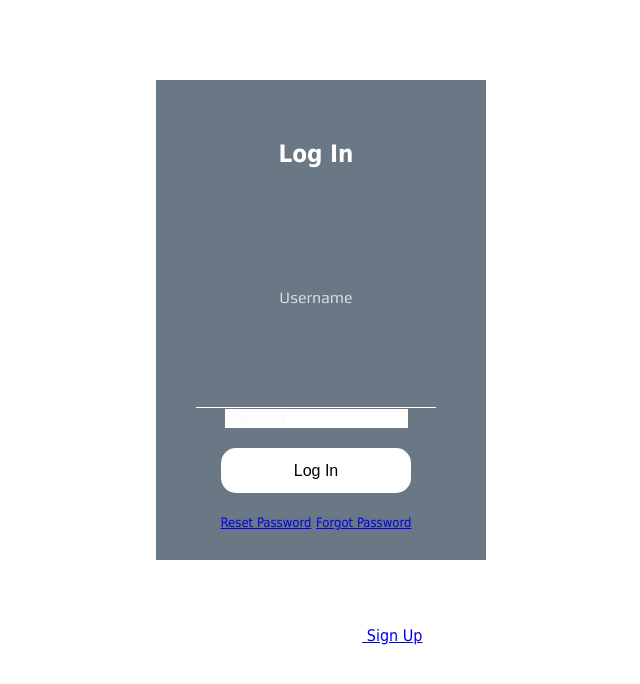
After one commit to JasoDing/ecommerce-website-clone, a PHP site: page /login.html in a window 1280 px wide. The commit adds this page. Shown: the top 684 px of the page, without its empty margins (32-672 px from the left). Run offline with PHP 8.4, Linux system fonts and the light colour scheme.

Commit message:
working on the login page

```diff
--- /dev/null
+++ b/assets/login.css
@@ -0,0 +1,68 @@
+body{
+    font-family: Tahoma, Geneva, sans-serif;
+    color: #fff;
+    background: url("");
+    background-size: cover;
+}
+
+.signin{
+    background: rgba(44, 62, 80, 0.7);
+    padding: 40px;
+    width: 250px;
+    margin: auto;
+    margin-top: 80px;
+    height: 400px;
+    margin-left: 180px;
+}
+
+form{
+    width: 240px;
+    text-align: center;
+}
+
+input[type=text]{
+    width: 240px;
+    text-align: center;
+    background: transparent;
+    border: none;
+    border-bottom: 1px solid #fff;
+    font-family: 'Play', sans-serif;
+    font-size: 16px;
+    font-weight: 200px;
+    padding: 100px 0;
+    transition: border 0.5s;
+    outline: none;
+    color: #fff;
+}
+
+input[type=button]{
+    border: none;
+    width: 190px;
+    background: white;
+    color: #000;
+    font-size: 16px;
+    line-height: 25px;
+    padding: 10px 0;
+    border-radius: 15px;
+    cursor: pointer;
+}
+
+input[type=button]:hover{
+    color: #fff;
+    background-color: black;
+}
+
+a:hover{
+    color: skyblue;
+}
+
+.container{
+    display: flex;
+    flex-direction: row;
+    width: 100%;
+}
+
+::placeholder{
+    color: aliceblue;
+    opacity: 0.8;
+}
--- a/main.css
+++ b/assets/main.css
@@ -59,7 +59,7 @@ body {
 /* --------------- Hero ---------------- */
 .hero {
   min-height: calc(100vh - 60px);
-  background: url("./images/hero-bcg.jpeg") center/cover no-repeat;
+  background: url("../images/hero-bcg.jpeg") center/cover no-repeat;
   display: flex;
   align-items: center;
   justify-content: center;
--- a/index.php
+++ b/index.html
@@ -8,7 +8,7 @@
     <script src="https://kit.fontawesome.com/69ba4cb72d.js"></script>
 
     <!-- css -->
-    <link rel="stylesheet" href="main.css">
+    <link rel="stylesheet" href="assets/main.css">
 </head>
 <body>
 
--- a/js/login.js
+++ b/js/login.js
@@ -3,3 +3,19 @@ function getInfo(){
     var password = document.getElementById("password").value;
     console.log("Your username is: " + username + "and your password is: " + password);
 }
+
+function GetUserInfo(){
+    var request_url = '';
+
+    $.ajax({
+        url: request_url,
+        type: "POST",
+        dataType: "html",
+        success: function(response){
+            // Do something with your response here
+            alert(response);
+        }
+    });
+}
+
+console.log(GetUserInfo());
--- /dev/null
+++ b/login.html
@@ -0,0 +1,38 @@
+<!DOCTYPE html>
+<html>
+<head>
+    <meta http-equiv="content-type" content="text/html; charset=UTF-8" />
+    <title>Login Page</title>
+
+    <link href="assets/login.css" rel="stylesheet" type="text/css" />
+    <link href="https://fonts.googleapis.com/css?family=Play" rel="stylesheet" />
+</head>
+<body>
+
+    <div class="signin">
+        <form>
+            <h2 style="color: white">Log In</h2>
+            <input type="text" name="username" placeholder="Username">
+            <input type="password" name="pass" placeholder="Password">
+            <br>
+            <br>
+            <a href=""><input type="button" value="Log In"></a>
+            <br>
+            <br>
+            <div id="container">
+                <a href="#" style="margin-right: 0px; font-size: 13px; font-family: Tahoma, Geneva, sans-serif;">Reset Password</a>
+                <a href="#" style="margin-right: 0px; font-size: 13px; font-family: Tahoma, Geneva, sans-serif;">Forgot Password</a>
+            </div>
+            <br>
+            <br>
+            <br>
+            <br>
+            <br>
+            Don't have account?
+            <a href="#">&nbsp;Sign Up</a>
+        </form>
+    </div>
+    <script src="js/login.js"></script>
+
+</body>
+</html>
```
Also changed, not shown: login.php (deleted, +0 -19 lines), assets/styles.css (renamed from styles.css), 1 other file.
